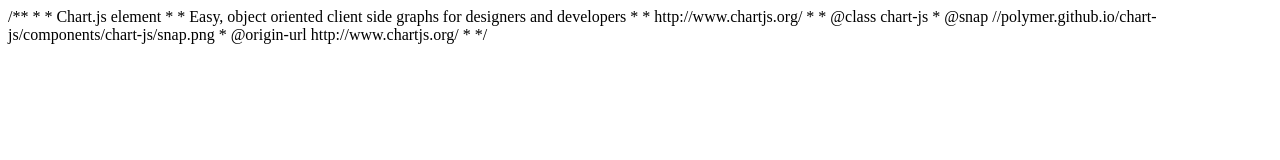
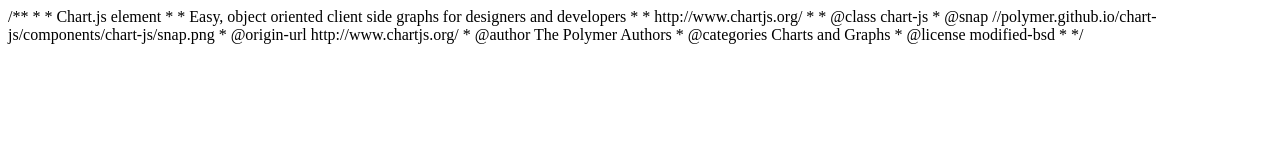
Before and after one commit to googlearchive/chart-js, a website: page chart-js.html in a window 1280 px wide. Drawn offline with Linux system fonts and the light colour scheme.

Commit message:
tweak metadata, put OSS code in a folder

```diff
--- a/chart-js.html
+++ b/chart-js.html
@@ -4,7 +4,7 @@
 license that can be found in the LICENSE file.
 -->
 <link rel="import" href="../polymer/polymer.html">
-<script src="Chart.min.js"></script>
+<script src="chartjs/Chart.min.js"></script>
 
 /**
  *
@@ -17,6 +17,9 @@
  * @class chart-js
  * @snap //polymer.github.io/chart-js/components/chart-js/snap.png
  * @origin-url http://www.chartjs.org/
+ * @author The Polymer Authors
+ * @categories Charts and Graphs
+ * @license modified-bsd
  *
  */
 <polymer-element name="chart-js" attributes="data dataString kind color options">
```
Also changed, not shown: Chart.min.js (deleted), LICENSE.md (deleted), chartjs/Chart.min.js (added), chartjs/LICENSE.md (added).
